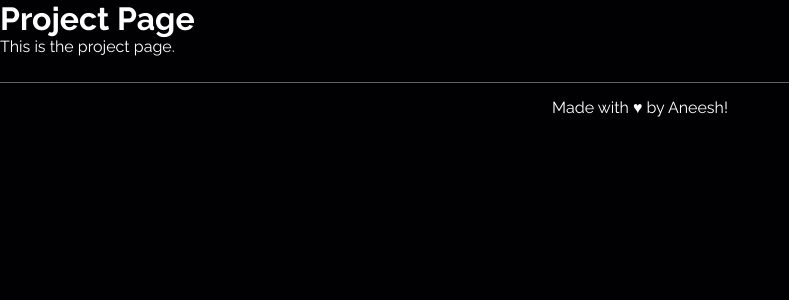
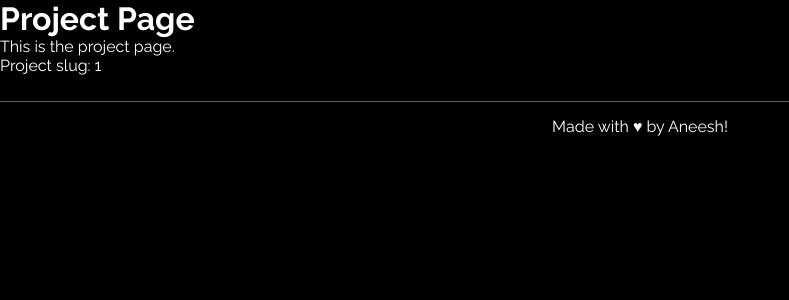
Before and after one commit to aneeshpatne/Personal-Portfolio, a Next.js app: page /project/1 in a window 1280 px wide. Shown: the top 300 px of the page, without its empty margins (0-789 px from the left). Built offline with nearby package versions, Linux system fonts and the light colour scheme.

Commit message:
feat: update ProjectPage to use async params and display project slug feat: add text-decoration style to ProjectLearnMore for better UX

```diff
--- a/src/app/project/[slug]/page.jsx
+++ b/src/app/project/[slug]/page.jsx
@@ -1,8 +1,11 @@
-export default function ProjectPage() {
+export default async function ProjectPage({ params }) {
+  const { slug } = await params;
+  console.log("Project slug:", slug);
   return (
     <div>
       <h1>Project Page</h1>
       <p>This is the project page.</p>
+      <p>Project slug: {slug}</p>
     </div>
   );
 }
--- a/src/components/style/ProjectNew.module.css
+++ b/src/components/style/ProjectNew.module.css
@@ -89,6 +89,7 @@
   color: var(--dark-bg);
   margin: 1rem auto 1rem;
   cursor: pointer;
+  text-decoration: none;
 }
 
 .projectLearnMore.LightMode {
```
